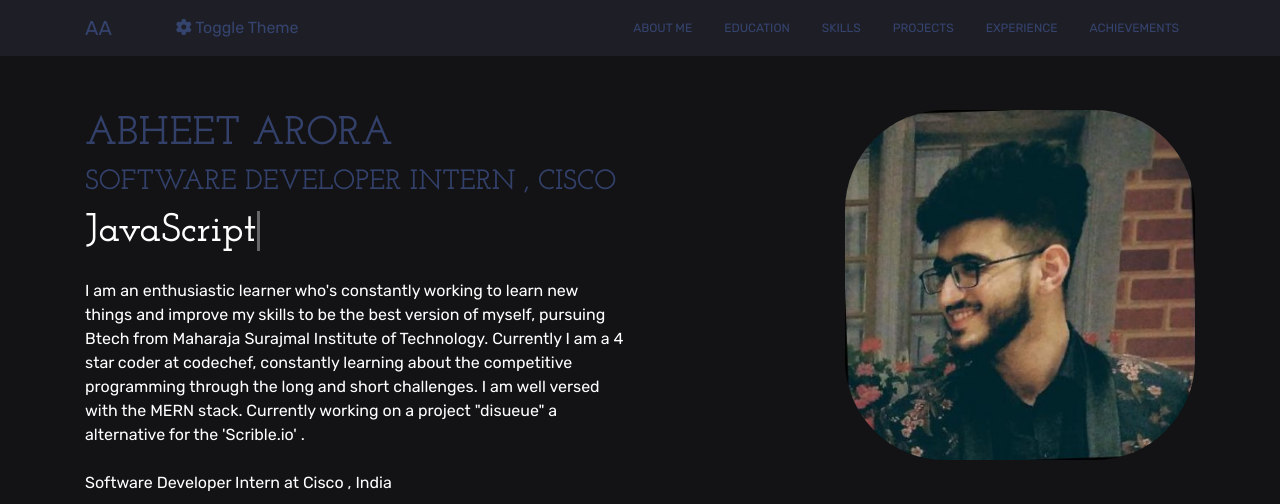
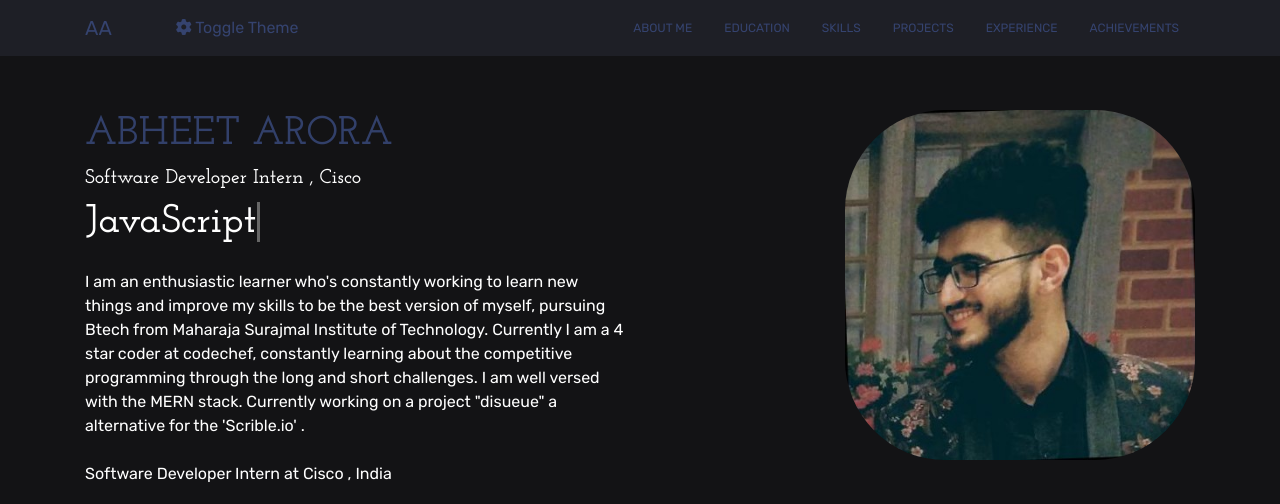
Before and after one commit to Abheetarora/port-abheet, a website: page index.html in a window 1280 px wide. Shown: the top 504 px of the page. Drawn offline with nearby package versions, Linux system fonts and the light colour scheme.

Commit message:
Update index.html

```diff
--- a/index.html
+++ b/index.html
@@ -77,7 +77,7 @@
 
                 <div class="col-md-6 align-self-center" data-aos="fade-right">
                     <h1 class="name gl">Abheet Arora</h1>
-                    <h3 class="name gl">Software Developer Intern , Cisco</h3>
+                    <h5 class="name2">Software Developer Intern , Cisco</h5>
                     <h1 class="name2">
                         <span class="txt-rotate" data-period="2000"
                             data-rotate='[ "Java", "JavaScript", "C++.","NodeJS","ReactJS","Express","MongoDB","SQL" ]'></span>
```
